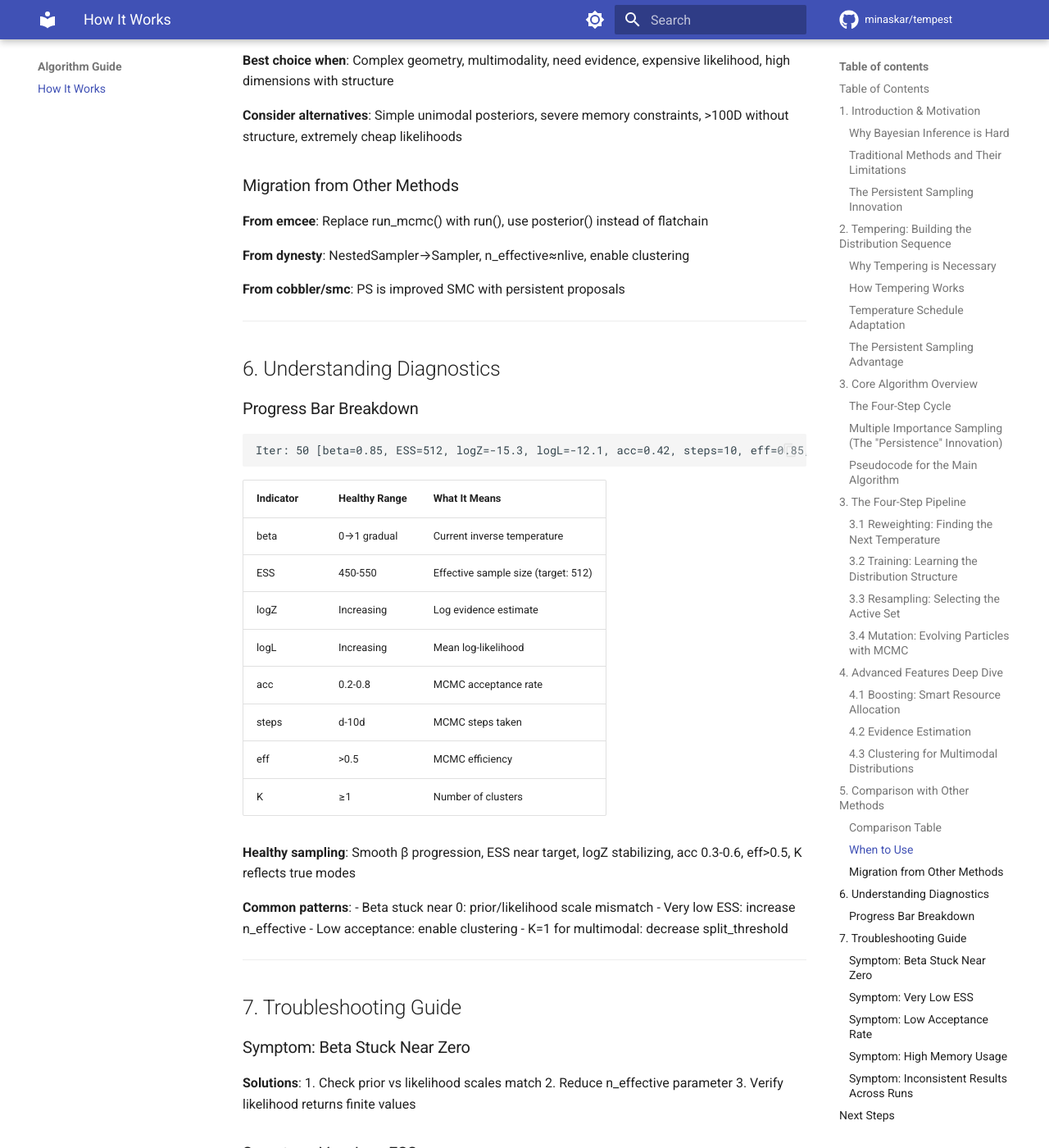
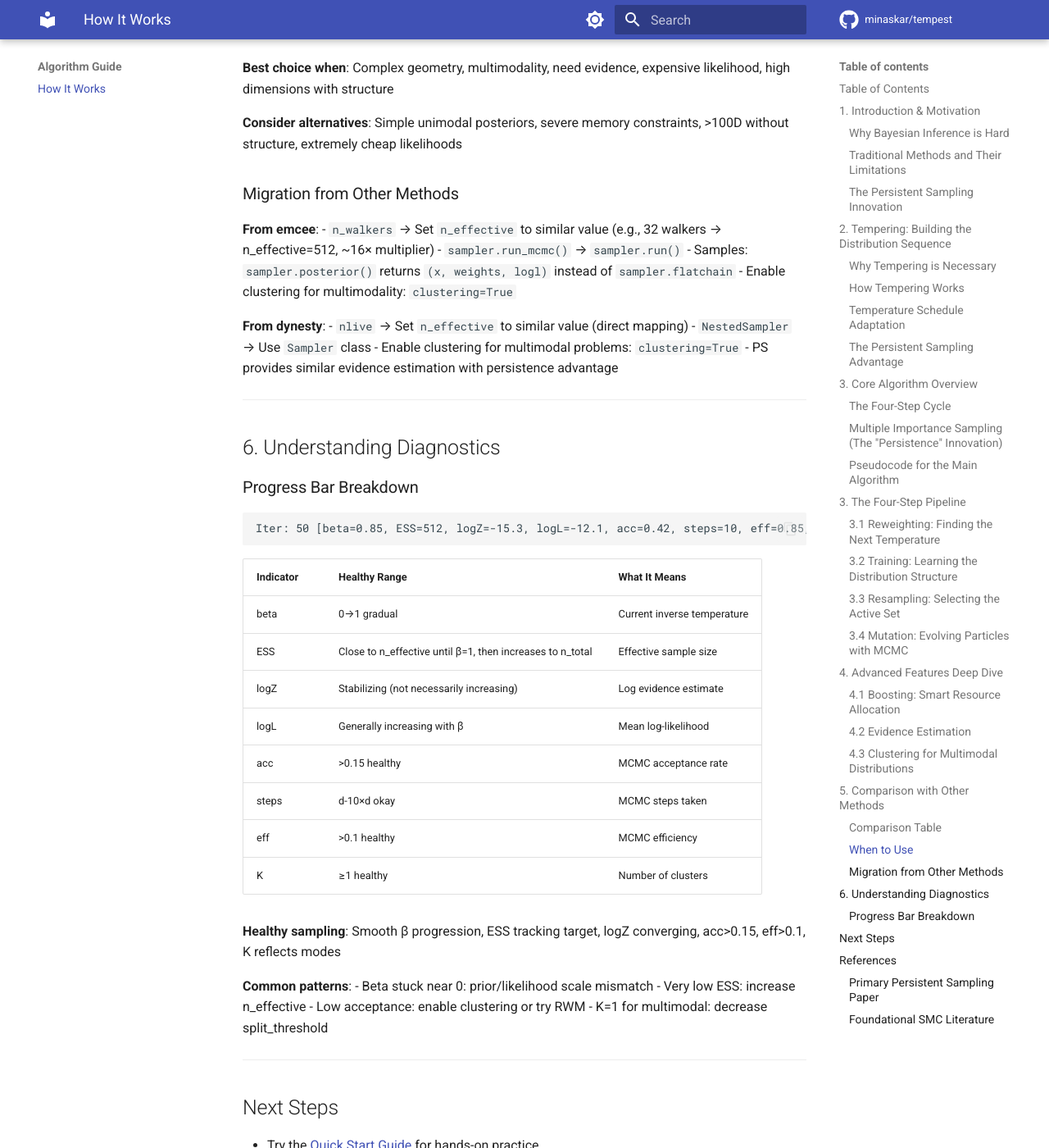
Before and after one commit to minaskar/tempest, an MkDocs documentation site: the page built from docs/how_it_works.md, in a window 1280 px wide and 1400 px high, scrolled down 12286 px. Shown: the whole window at 82% size. Built offline with MkDocs 1.6.1 and Material for MkDocs 9.7.7, drawn with Linux system fonts in a browser that asks for light colours; comment, search, counter and statistics services are not loaded; some of the changed text lies outside the part shown.

Commit message:
docs: update how_it_works.md with improved MIS formula and diagnostics
- Clarified MCMC explanation with more precise description
- Fixed Multiple Importance Sampling formula to use correct mixture density
- Expanded migration guides with practical parameter mappings (emcee/dynesty)
- Updated diagnostics ranges per feedback (ESS, logZ, logL, acc, eff, K)
- Removed troubleshooting guide section

```diff
--- a/docs/how_it_works.md
+++ b/docs/how_it_works.md
@@ -21,7 +21,6 @@
   - [4.3 Clustering for Multimodal Distributions](#43-clustering-for-multimodal-distributions)
 - [5. Comparison with Other Methods](#5-comparison-with-other-methods)
 - [6. Understanding Diagnostics](#6-understanding-diagnostics)
-- [7. Troubleshooting Guide](#7-troubleshooting-guide)
 
 ---
 
@@ -37,7 +36,7 @@
 
 ### Traditional Methods and Their Limitations
 
-**MCMC (Markov Chain Monte Carlo)** works like a random walker but struggles with multimodality and correlations between parameters.
+**MCMC (Markov Chain Monte Carlo)** explores parameter space via random-walk proposals, accepting moves that improve posterior probability. It efficiently samples unimodal distributions but struggles with multiple modes and strongly correlated parameters.
 
 **Nested Sampling** builds from the prior but doesn't reuse information efficiently, wasting computational work.
 
@@ -169,16 +168,18 @@
 **How it works**:
 
 1. At iteration t, we have particles from iterations 1 through t-1
-2. Each particle θ_i^(s) (from iteration s) gets a weight that accounts for:
-   - Its original distribution π_s
-   - The target distribution π_t
-   - All intermediate distributions
+2. Each particle gets a weight comparing its target density with the mixture of all historical distributions
+3. The weight formula uses the **balance heuristic** for optimal combination:
 
-3. The weight formula (simplified) is:
+   $$ \text{logw}_s = \beta_{\text{final}} \cdot \text{logl}_s - \log\left( \sum_{t} \frac{n_t}{N} \cdot e^{\beta_t \cdot \text{logl}_s - \text{logZ}_t} \right) $$
 
-   $$w_i^{(s)} \propto \frac{\mathcal{L}(\theta_i^{(s)})^{\beta_t}}{\frac{1}{t-1} \sum_{r=1}^{t-1} \mathcal{L}(\theta_i^{(s)})^{\beta_r}}$$
+   where:
+   - $\beta_{\text{final}}$ is the target temperature
+   - $\text{logl}_s$ is the particle's log-likelihood
+   - $n_t/N$ weights each iteration by its particle count
+   - The denominator is the **mixture density** of all historical distributions
 
-   This uses the **balance heuristic** from MIS literature, which optimally combines samples from multiple distributions.
+   This optimally combines samples from multiple distributions without additional likelihood evaluations.
 
 **Why this helps**:
 
@@ -493,11 +494,17 @@
 
 ### Migration from Other Methods
 
-**From emcee**: Replace run_mcmc() with run(), use posterior() instead of flatchain
+**From emcee**:
+- `n_walkers` → Set `n_effective` to similar value (e.g., 32 walkers → n_effective=512, ~16× multiplier)
+- `sampler.run_mcmc()` → `sampler.run()`
+- Samples: `sampler.posterior()` returns `(x, weights, logl)` instead of `sampler.flatchain`
+- Enable clustering for multimodality: `clustering=True`
 
-**From dynesty**: NestedSampler→Sampler, n_effective≈nlive, enable clustering
-
-**From cobbler/smc**: PS is improved SMC with persistent proposals
+**From dynesty**:
+- `nlive` → Set `n_effective` to similar value (direct mapping)
+- `NestedSampler` → Use `Sampler` class
+- Enable clustering for multimodal problems: `clustering=True`
+- PS provides similar evidence estimation with persistence advantage
 
 ---
 
@@ -512,60 +519,21 @@
 | Indicator | Healthy Range | What It Means |
 |-----------|---------------|---------------|
 | beta | 0→1 gradual | Current inverse temperature |
-| ESS | 450-550 | Effective sample size (target: 512) |
-| logZ | Increasing | Log evidence estimate |
-| logL | Increasing | Mean log-likelihood |
-| acc | 0.2-0.8 | MCMC acceptance rate |
-| steps | d-10d | MCMC steps taken |
-| eff | >0.5 | MCMC efficiency |
-| K | ≥1 | Number of clusters |
+| ESS | Close to n_effective until β=1, then increases to n_total | Effective sample size |
+| logZ | Stabilizing (not necessarily increasing) | Log evidence estimate |
+| logL | Generally increasing with β | Mean log-likelihood |
+| acc | >0.15 healthy | MCMC acceptance rate |
+| steps | d-10×d okay | MCMC steps taken |
+| eff | >0.1 healthy | MCMC efficiency |
+| K | ≥1 healthy | Number of clusters |
 
-**Healthy sampling**: Smooth β progression, ESS near target, logZ stabilizing, acc 0.3-0.6, eff>0.5, K reflects true modes
+**Healthy sampling**: Smooth β progression, ESS tracking target, logZ converging, acc>0.15, eff>0.1, K reflects modes
 
 **Common patterns**:
 - Beta stuck near 0: prior/likelihood scale mismatch
 - Very low ESS: increase n_effective
-- Low acceptance: enable clustering
+- Low acceptance: enable clustering or try RWM
 - K=1 for multimodal: decrease split_threshold
-
----
-
-## 7. Troubleshooting Guide
-
-### Symptom: Beta Stuck Near Zero
-
-**Solutions**:
-1. Check prior vs likelihood scales match
-2. Reduce n_effective parameter
-3. Verify likelihood returns finite values
-
-### Symptom: Very Low ESS
-
-**Solutions**:
-1. Increase n_effective
-2. Enable boosting for auto-increase near posterior
-3. Tighten ESS_TOLERANCE in config
-
-### Symptom: Low Acceptance Rate
-
-**Solutions**:
-1. Enable clustering: clustering=True
-2. Try RWM: sample='rwm'
-3. Set periodic/reflective boundaries if needed
-
-### Symptom: High Memory Usage
-
-**Solutions**:
-1. Reduce n_active
-2. Use save_every with periodic saving
-3. Use MPI to distribute across nodes
-
-### Symptom: Inconsistent Results Across Runs
-
-**Solutions**:
-1. Set random_state for reproducibility
-2. Increase n_total for convergence
-3. Run multiple chains and check consistency
 
 ---
 
```
